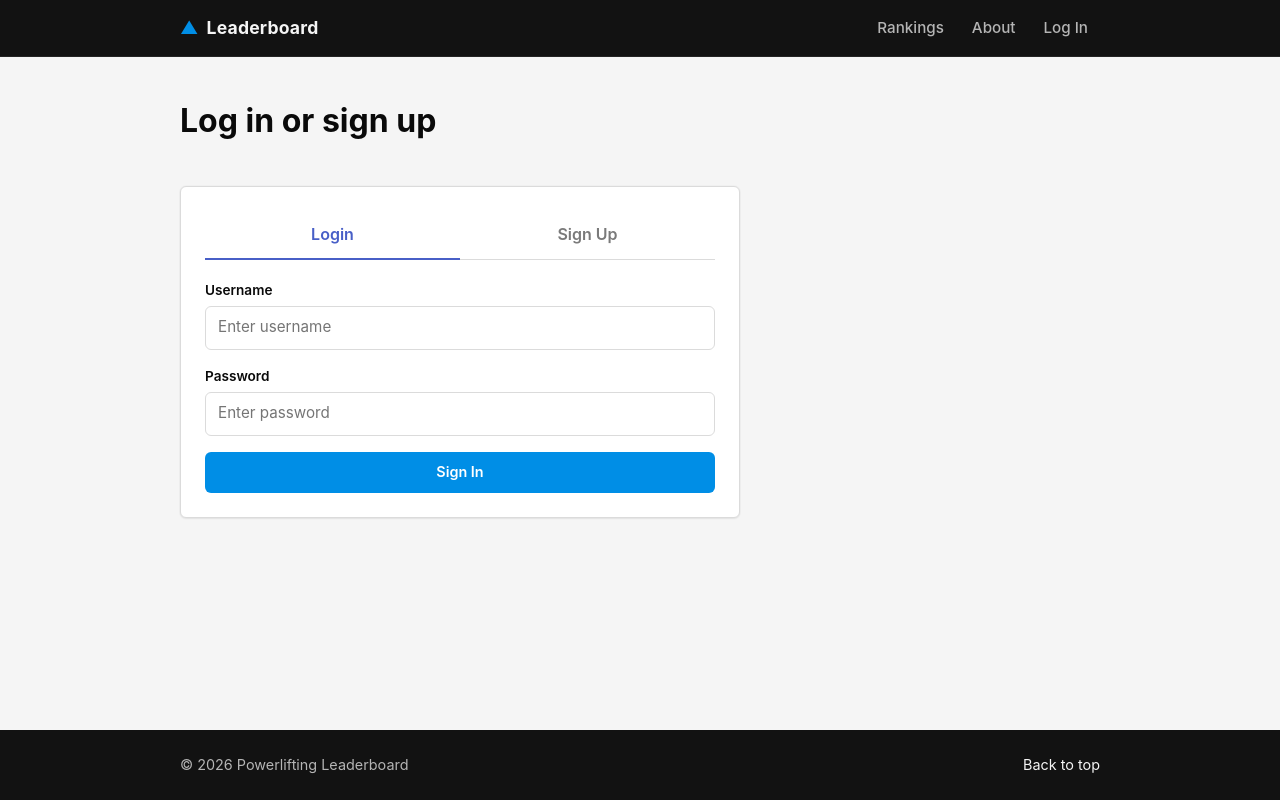
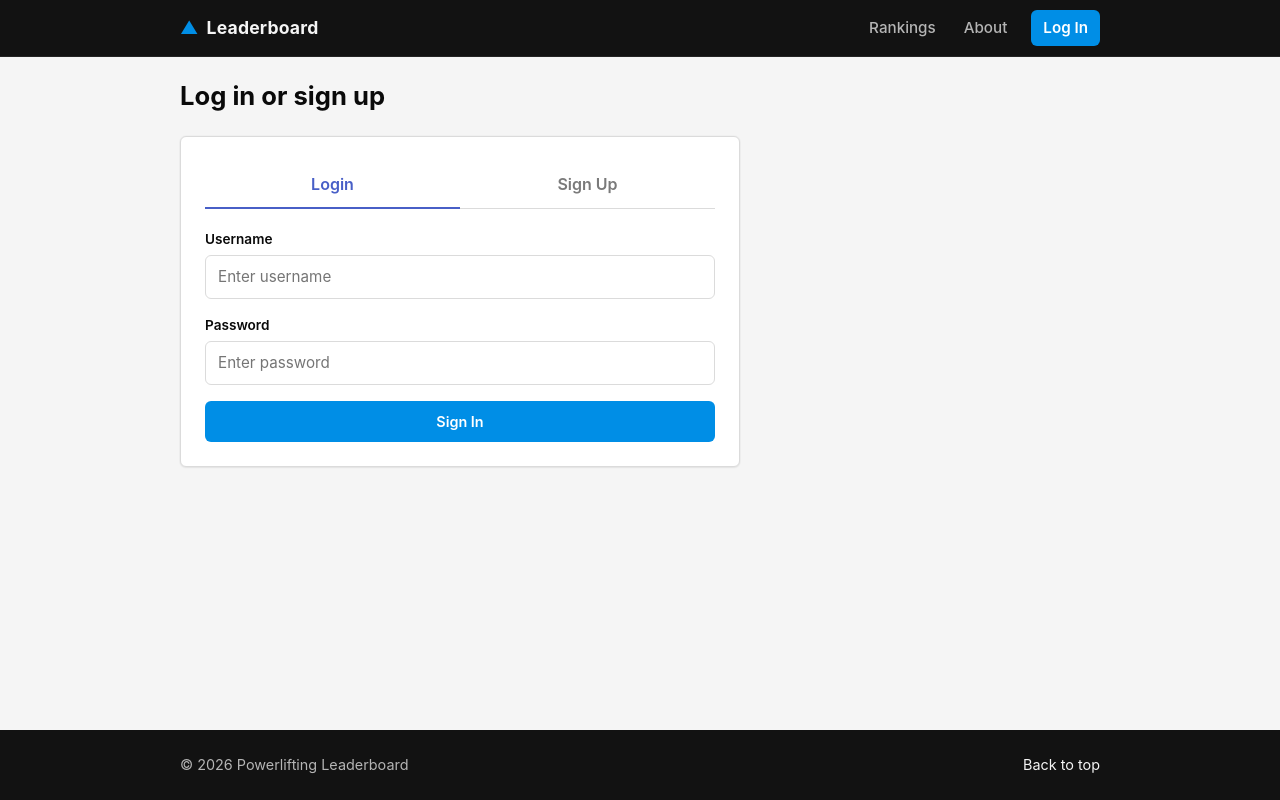
Before and after one commit to grendel71/lifter-api, a React (Vite) app in the folder frontend/: page /login in a window 1280 px wide. Built offline with nearby package versions, Linux system fonts and the light colour scheme; no server answers.

Commit message:
style: header Log In button and page title

```diff
--- a/frontend/src/styles/layout.css
+++ b/frontend/src/styles/layout.css
@@ -166,3 +166,27 @@
     max-width: none;
   }
 }
+
+/* ---------- Header: active link, Log In / Profile button ---------- */
+.site-nav a.active {
+  color: var(--nav-text);
+}
+
+.site-nav a.site-nav-cta {
+  margin-left: 0.5rem;
+  background: var(--accent);
+  color: #ffffff;
+  font-weight: 600;
+}
+
+.site-nav a.site-nav-cta:hover {
+  background: var(--accent-dark);
+  color: #ffffff;
+}
+
+/* ---------- Login / Profile page title ---------- */
+.page-title {
+  margin: 0;
+  font-size: 1.6rem;
+  font-weight: 700;
+}
```
